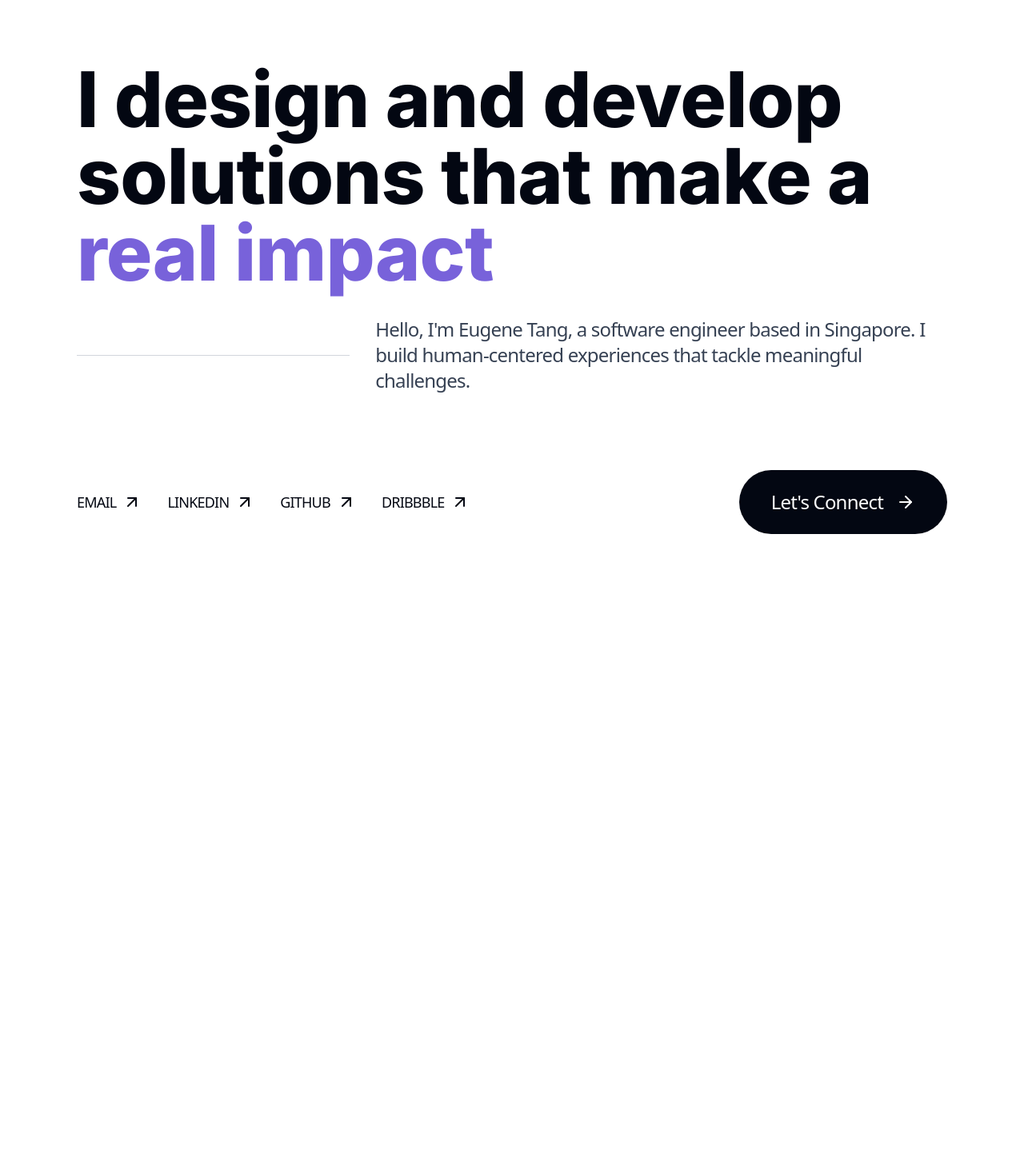
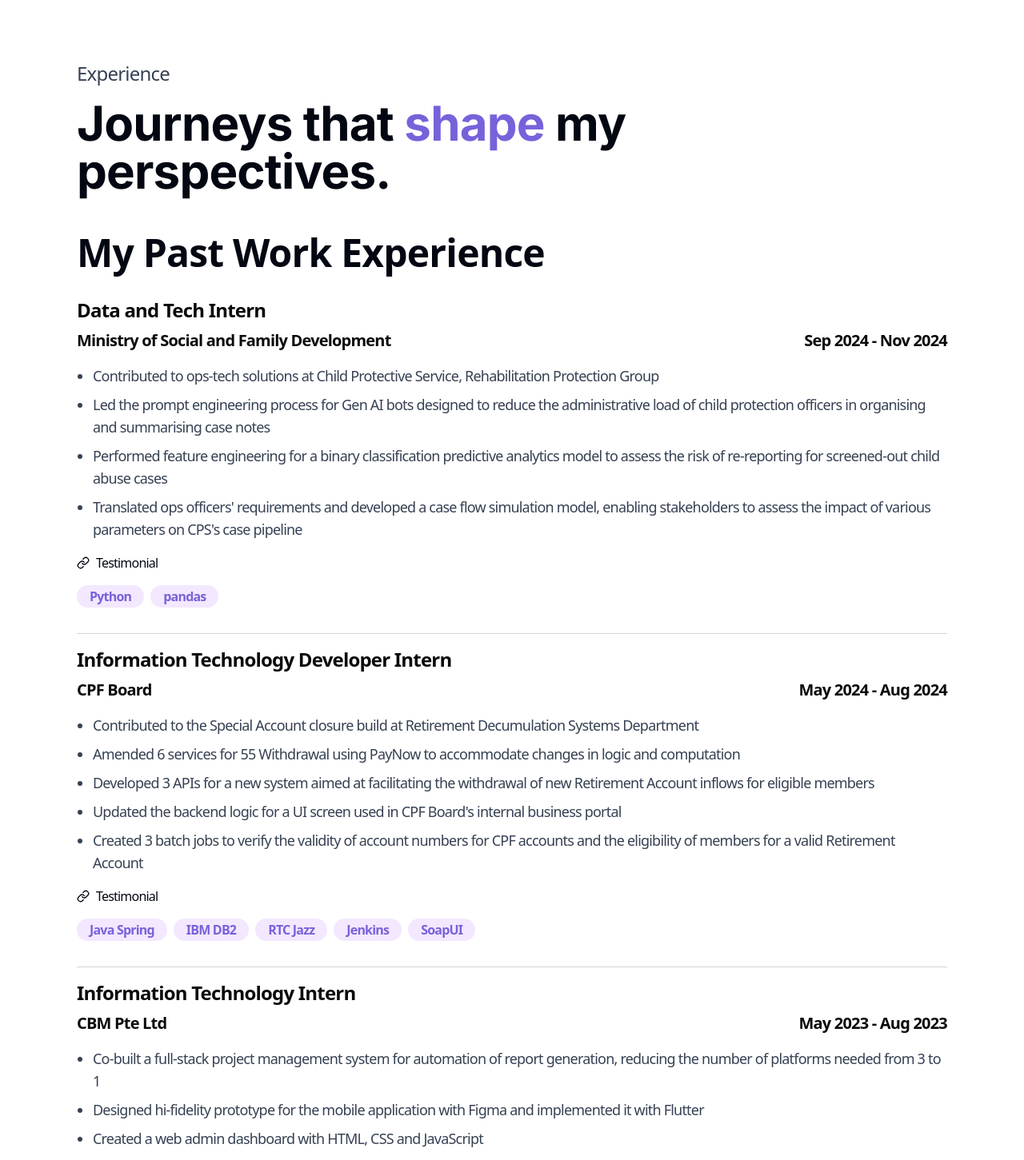
Before and after one commit to eugenetangkj/personalportfolio2025, a Next.js app: page / in a window 1280 px wide. Shown: the part 1600-3051 px from the top of the page at 80% size. Before the commit the page ends 2268 px from the top, so only its background shows below. Built offline with nearby package versions, Linux system fonts and the light colour scheme.

Commit message:
Add preliminary work experience

```diff
--- a/src/app/page.tsx
+++ b/src/app/page.tsx
@@ -1,5 +1,6 @@
 import AboutMe from "@/components/AboutMe";
 import CursorFollower from "@/components/common/CursorFollower";
+import Experience from "@/components/Experience";
 import Hero from "@/components/Hero";
 
 export default function Home() {
@@ -9,7 +10,8 @@
       <div className='flex flex-col space-y-24 justify-start items-start custom-margin'>
           <Hero />
           <AboutMe />
-          <Hero />
+          <Experience />
+          <AboutMe />
       </div>
     </>
 
--- a/src/components/AboutMe.tsx
+++ b/src/components/AboutMe.tsx
@@ -16,7 +16,7 @@
             {/* Title and text */}
             <div className='lg:col-span-2 flex flex-col space-y-8'>
                 <div className='flex flex-col space-y-4'>
-                    <h3 className='col-span-1 md:col-span-2 text-gray-700 text-xl sm:text-2xl text-center md:text-left'>About Me</h3>
+                    <h4 className='col-span-1 md:col-span-2 text-gray-700 text-xl sm:text-2xl text-center md:text-left'>About Me</h4>
                     <h2 className='font-inter text-4xl md:text-5xl lg:text-6xl text-portfolioblack font-bold text-center md:text-left'>
                         Passionate about making a <span className='text-portfoliopurple'>difference</span> for others.
                     </h2>
--- /dev/null
+++ b/src/components/Experience.tsx
@@ -0,0 +1,24 @@
+import WorkExperience from "./experience/WorkExperience";
+
+
+/**
+This component represents the experience section of the landing page.
+*/
+export default function Experience() {
+    return (
+            <section className='lg:mt-16 flex flex-col gap-y-12'>
+                {/* Title */}
+                <div className='flex flex-col space-y-4'>
+                    <h4 className='col-span-1 md:col-span-2 text-gray-700 text-xl sm:text-2xl text-center md:text-left'>Experience</h4>
+                    <h2 className='font-inter text-4xl md:text-5xl lg:text-6xl text-portfolioblack font-bold text-center md:text-left'>
+                        Journeys that <span className='text-portfoliopurple'>shape</span> my perspectives.
+                    </h2>
+                </div>
+
+                {/* Work experience */}
+                <WorkExperience />
+
+
+            </section>
+        );
+  }
--- /dev/null
+++ b/src/components/experience/WorkExperience.tsx
@@ -0,0 +1,77 @@
+import { WorkExperiences } from "@/constants/experience";
+import Link from "next/link";
+import { Link as LinkIcon } from "lucide-react";
+
+
+/**
+This component represents the work experience section of the landing page. It is a subcomponent of the experience section.
+*/
+export default function WorkExperience() {
+    return (
+            <section className='flex flex-col space-y-8'>
+                {/* Title */}
+                <h3 className='text-3xl md:text-4xl lg:text-5xl text-portfolioblack font-semibold text-left'>My Past Work Experience</h3>
+
+                {/* Work Experience */}
+                <div className=''>
+                    {
+                        WorkExperiences.map((workExperience, index) => (
+                            <div className='flex flex-col space-y-4' key={ index }>
+
+                                <div className='flex flex-col space-y-2'>
+                                    {/* Role */}
+                                    <h5 className='font-semibold text-2xl'>{ workExperience.role }</h5>
+
+                                    {/* Company and date */}
+                                    <div className="flex flex-row justify-between items-center text-xl text-portfolio-black font-semibold">
+                                        <h6>{ workExperience.company }</h6>
+                                        <h6>{ workExperience.date }</h6>
+                                    </div>
+                                </div>
+
+                                {/* Contributions */}
+                                <ul className='text-gray-700 list-disc pl-5 space-y-2 text-lg'>
+                                    {
+                                        workExperience.contributions.map((contribution, index) => (
+                                            <li key={ index }>{ contribution }</li>
+                                        ))
+                                    }
+                                </ul>
+
+                                {/* Resources */}
+                                <div className='flex flex-row gap-4 items-center flex-wrap'>
+                                    {
+                                        workExperience.resources.map((resource, index) => (
+                                            <Link href={ resource.link } key={ index } className='flex flex-row items-center gap-x-2 text-portfolioblack hover:text-zinc-400 duration-200'>
+                                                <LinkIcon className='w-4 h-4' />{ resource.label }
+                                            </Link>
+                                        ))
+                                    }
+                                </div>
+
+                                {/* Tech Stack */}
+                                <div className='flex flex-row gap-2 items-center flex-wrap'>
+                                    {
+                                        workExperience.technologies.map((technology, index) => (
+                                            <div className='rounded-full bg-purple-100 text-portfoliopurple px-4 py-0.5 font-semibold' key={ index }>{ technology }</div>
+                                        ))
+                                    }
+                                </div>
+
+
+
+
+
+                                {/* Horizontal line */}
+                                <div className="hidden md:block col-span-1 h-px bg-gray-300 w-full my-4" />
+
+                            </div>
+                        ))
+                    }
+                </div>
+
+
+
+            </section>
+        );
+  }
--- /dev/null
+++ b/src/constants/experience.tsx
@@ -0,0 +1,63 @@
+import { Employment } from "@/types/Employment";
+
+export const WorkExperiences: Employment[] = [
+    {
+        role: 'Data and Tech Intern',
+        company: 'Ministry of Social and Family Development',
+        date: 'Sep 2024 - Nov 2024',
+        contributions: [
+            'Contributed to ops-tech solutions at Child Protective Service, Rehabilitation Protection Group',
+            'Led the prompt engineering process for Gen AI bots designed to reduce the administrative load of child protection officers in organising and summarising case notes',
+            'Performed feature engineering for a binary classification predictive analytics model to assess the risk of re-reporting for screened-out child abuse cases',
+            "Translated ops officers' requirements and developed a case flow simulation model, enabling stakeholders to assess the impact of various parameters on CPS's case pipeline",
+        ],
+        resources: [
+            {
+                label: 'Testimonial',
+                link: 'https://drive.google.com/file/d/1tMPGxFwSK8lV63CvYSF3Mp8Wp2MaWcDJ/view?usp=sharing'
+            }
+        ],
+        technologies: ['Python', 'pandas']
+    },
+    {
+        role: 'Information Technology Developer Intern',
+        company: 'CPF Board',
+        date: 'May 2024 - Aug 2024',
+        contributions: [
+            'Contributed to the Special Account closure build at Retirement Decumulation Systems Department',
+            'Amended 6 services for 55 Withdrawal using PayNow to accommodate changes in logic and computation',
+            'Developed 3 APIs for a new system aimed at facilitating the withdrawal of new Retirement Account inflows for eligible members',
+            "Updated the backend logic for a UI screen used in CPF Board's internal business portal",
+            'Created 3 batch jobs to verify the validity of account numbers for CPF accounts and the eligibility of members for a valid Retirement Account',
+        ],
+        resources: [
+            {
+                label: 'Testimonial',
+                link: 'https://drive.google.com/file/d/1Ig-5dhbEmFXJIj97JXCICiSPIsbkazNz/view?usp=sharing'
+            }
+        ],
+        technologies: ['Java Spring', 'IBM DB2', 'RTC Jazz', 'Jenkins', 'SoapUI']
+    },
+    {
+        role: 'Information Technology Intern',
+        company: 'CBM Pte Ltd',
+        date: 'May 2023 - Aug 2023',
+        contributions: [
+            'Co-built a full-stack project management system for automation of report generation, reducing the number of platforms needed from 3 to 1',
+            'Designed hi-fidelity prototype for the mobile application with Figma and implemented it with Flutter',
+            'Created a web admin dashboard with HTML, CSS and JavaScript',
+            'Built APIs using PHP Laravel for connection with a MySQL database',
+        ],
+        resources: [
+            {
+                label: 'Testimonial',
+                link: 'https://drive.google.com/file/d/1JErUjBbBnqrAHjo04Hc_KzrbOioeU0GU/view?usp=sharing'
+            },
+            {
+                label: 'Report',
+                link: 'https://drive.google.com/file/d/1OVaX2yEKCLlXgbeOe2o8GBRRkmyf6O1T/view?usp=sharing'
+            }
+        ],
+        technologies: ['Flutter', 'PHP Laravel', 'Voyager', 'HTML', 'CSS', 'JavaScript', 'MySQL', 'Figma']
+    }
+]
--- /dev/null
+++ b/src/types/Employment.tsx
@@ -0,0 +1,10 @@
+import { Resource } from "./Resource";
+
+export interface Employment {
+    role: string,
+    company: string,
+    date: string,
+    contributions: string[],
+    resources: Resource[],
+    technologies: string[]
+}
--- /dev/null
+++ b/src/types/Resource.tsx
@@ -0,0 +1,4 @@
+export interface Resource {
+    label: string,
+    link: string
+}
```
